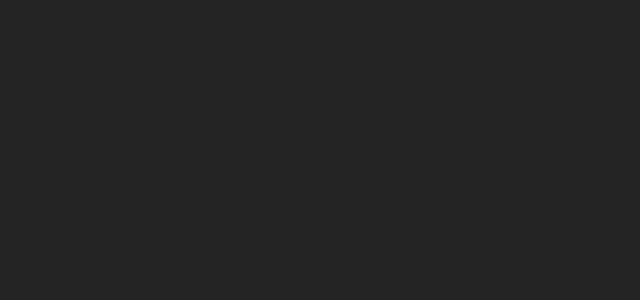
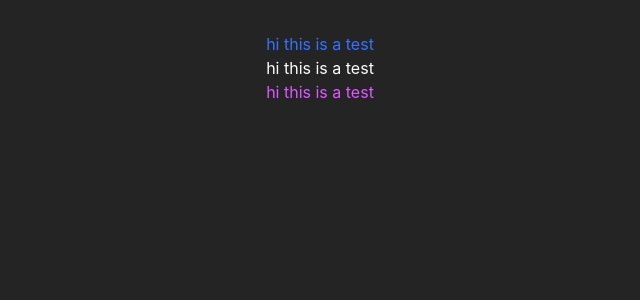
Before and after one commit to academy-react-summer1403/finalTaskAbSquad, a React (Vite) app: page / in a window 1280 px wide. Shown: the top 300 px of the page, without its empty margins (320-960 px from the left). Built offline with nearby package versions, Linux system fonts and the light colour scheme.

Commit message:
tailwindConfingColors

```diff
--- a/src/App.jsx
+++ b/src/App.jsx
@@ -2,7 +2,13 @@ import { useState } from "react";
 import "./App.css";
 
 function App() {
-  return <></>;
+  return (
+    <>
+      <div className="text-primaryBlue">hi this is a test</div>
+      <div className="text-primaryWhite">hi this is a test</div>
+      <div className="text-primaryViolet">hi this is a test</div>
+    </>
+  );
 }
 
 export default App;
--- a/tailwind.config.js
+++ b/tailwind.config.js
@@ -2,6 +2,11 @@
 export default {
   content: ["./index.html", "./src/**/*.{js,ts,jsx,tsx}"],
   theme: {
+    colors: {
+      primaryBlue: "#3772FF",
+      primaryWhite: "#FEFDFF",
+      primaryViolet: "#DE59FF",
+    },
     extend: {},
   },
   plugins: [],
```
